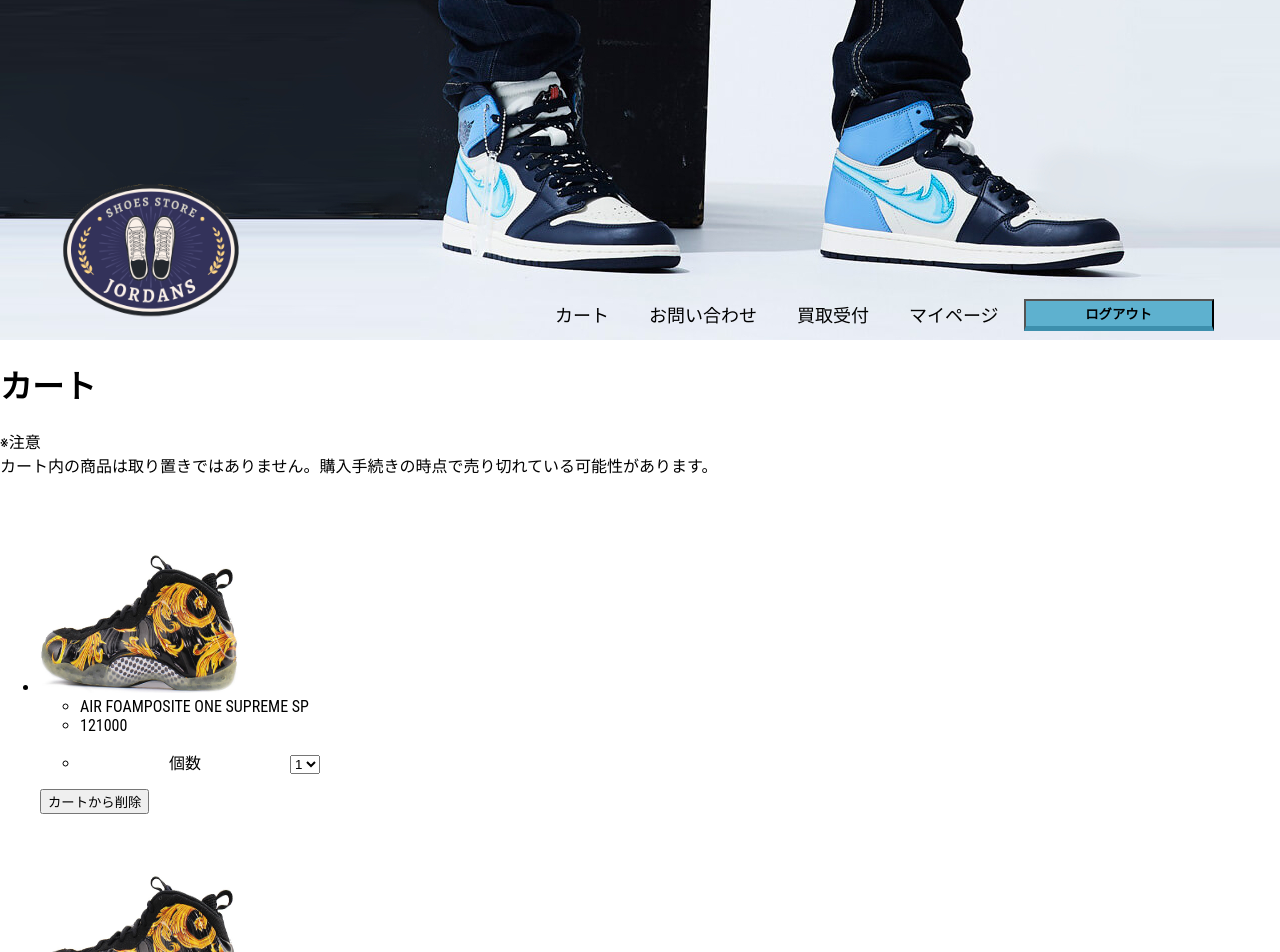
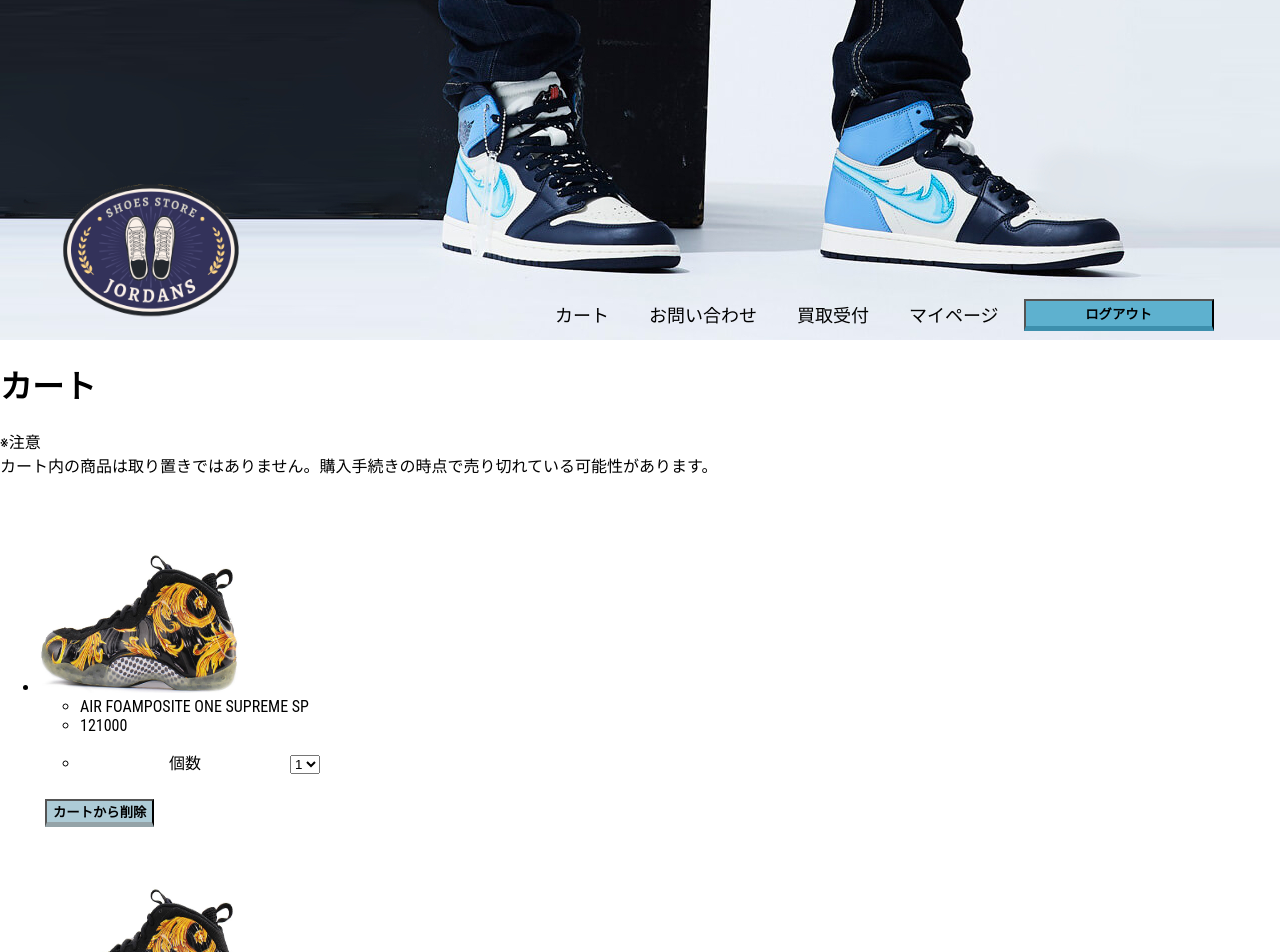
Before and after one commit to tomawatanabe/nextjs_demo, a Next.js app: page /cart in a window 1280 px wide. Shown: the top 952 px of the page. Built offline with nearby package versions, Linux system fonts and the light colour scheme; data requests are answered from the project's data file.

Commit message:
Update cartItem.tsx

```diff
--- a/components/cart/cartItem.tsx
+++ b/components/cart/cartItem.tsx
@@ -67,7 +67,7 @@ const CartItem = (props: any) => {
                 </select>
               </li>
             </ul>
-            <button onClick={() => handleDelete(cart, content.id)}>カートから削除</button>
+            <button onClick={() => handleDelete(cart, content.id)} className="idbutton">カートから削除</button>
           </div>
         </li>
       ))
```
